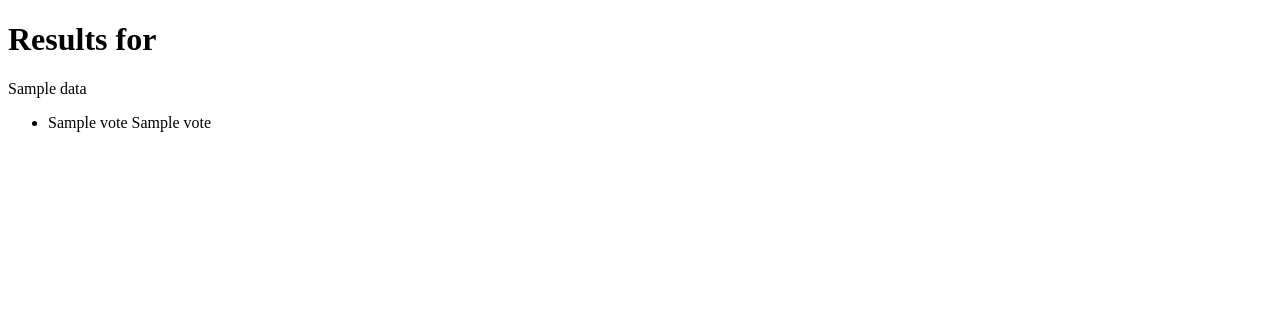
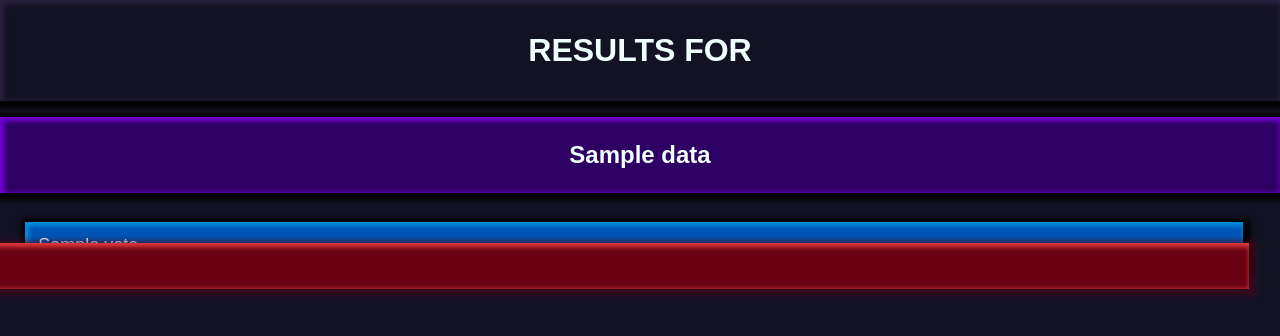
Before and after one commit to Aayush9029/EasyPost, a Flask app: template templates/poll/results.html in a window 1280 px wide. Shown: the top 336 px of the page. Run offline with Flask 2, Linux system fonts and the light colour scheme; the template is opened without the code that fills it: most values are stand-ins (such as "Sample title", 1, 10 or a date in 2020).

Commit message:
updated results image looks clean imo

```diff
--- a/app.py
+++ b/app.py
@@ -22,7 +22,6 @@
 @app.route('/poll-data')
 def poll_data():
     vote = request.args.get('field')
-    print("vote-------------------------->", str(vote))
     out = open(poll_data_filename, 'a')
     out.write(vote +"\n")
     out.close()
@@ -32,7 +31,7 @@
 @app.route('/poll-results')
 def poll_results():
     votes = {}
-
+    total = 0
     for f in data_for_poll['fields']:
         votes[f] = 0
 
@@ -40,8 +39,9 @@
     for line in f:
         vote = line.rstrip("\n")
         votes[vote] += 1
+        total += 1
 
-    return render_template('poll/results.html', data=data_for_poll, votes=votes)
+    return render_template('poll/results.html', data=data_for_poll, votes=votes, total=total)
 
 
 
--- a/static/polldata.css
+++ b/static/polldata.css
@@ -0,0 +1,58 @@
+* {
+  padding: 0;
+  margin: 0;
+  font-family: Arial, Helvetica, sans-serif;
+}
+body {
+  background: rgb(19, 18, 37);
+  color: azure;
+}
+li {
+  list-style: none;
+  font-size: large;
+}
+
+.title {
+  padding: 1em;
+  box-shadow: inset 2px 2px 5px 2px #302546c2, 2px 2px 5px 5px rgb(0, 0, 0);
+  margin-bottom: 2vh;
+  text-align: center;
+  text-transform: uppercase;
+}
+
+.question {
+  background: rgb(46, 0, 99);
+  padding: 1em;
+  box-shadow: inset 2px 2px 5px 2px #8c00ffc2, 2px 2px 5px 5px rgb(0, 0, 0);
+  margin-bottom: 2vh;
+  text-align: center;
+}
+
+.option {
+  padding: 1vw;
+}
+
+.item {
+  background: rgb(0, 84, 180);
+  padding: 1vw;
+  margin-left: 1%;
+  width: 95%;
+  box-shadow: inset 2px 2px 5px 2px #00c3ff8c, 2px 2px 5px 5px rgb(0, 0, 0);
+}
+
+.number {
+  text-align: center;
+  background: rgb(104, 0, 17);
+  padding: 1vw;
+  float: right;
+  top: -1vw;
+  margin-right: -1.5vw;
+  position: relative;
+  width: 80%;
+  box-shadow: inset 2px 2px 5px 2px #ff4848d2,
+    2px 2px 5px 5px rgba(85, 0, 21, 0.527);
+}
+
+.name {
+  background: rgba(127, 255, 212, 0);
+}
--- a/templates/poll/results.html
+++ b/templates/poll/results.html
@@ -2,15 +2,40 @@
 <html>
   <head>
     <title>{{ data.question }}</title>
+    <link rel="stylesheet" href="../../static/polldata.css" />
   </head>
   <body>
-    <h1>Results for</h1>
-    {{ data.question }}
+    <h1 class="title">Results for</h1>
 
-    <ul>
+    <h2 class="question">{{ data.question }}</h2>
+
+    <ul class="option">
       {% for e in votes %}
-      <li>{{ e }} {{ votes[e] }}</li>
+      <li class="item">
+        <span class="name"> {{ e }} </span>
+        <span class="number"
+          >{{"%.f"|format( (votes[e]) / total * 100 )}}%</span
+        >
+      </li>
+
+      <br />
       {% endfor %}
     </ul>
+    <script>
+      let answers = document.getElementsByClassName("number");
+
+      for (const answer of answers) {
+        let percent = Math.floor(answer.innerHTML.split()[0].split("%")[0]);
+        answer.style.width = percent + "%";
+        if (percent == 0) {
+          // answer.style.width = 0;
+          answer.style.padding = 0;
+          answer.style.boxShadow = "none";
+          answer.style.display = "inline";
+
+          answer.style.margin = "1vh 10vw";
+        }
+      }
+    </script>
   </body>
 </html>
```
Also changed, not shown: data/polldata.txt (+14 -1 lines).
